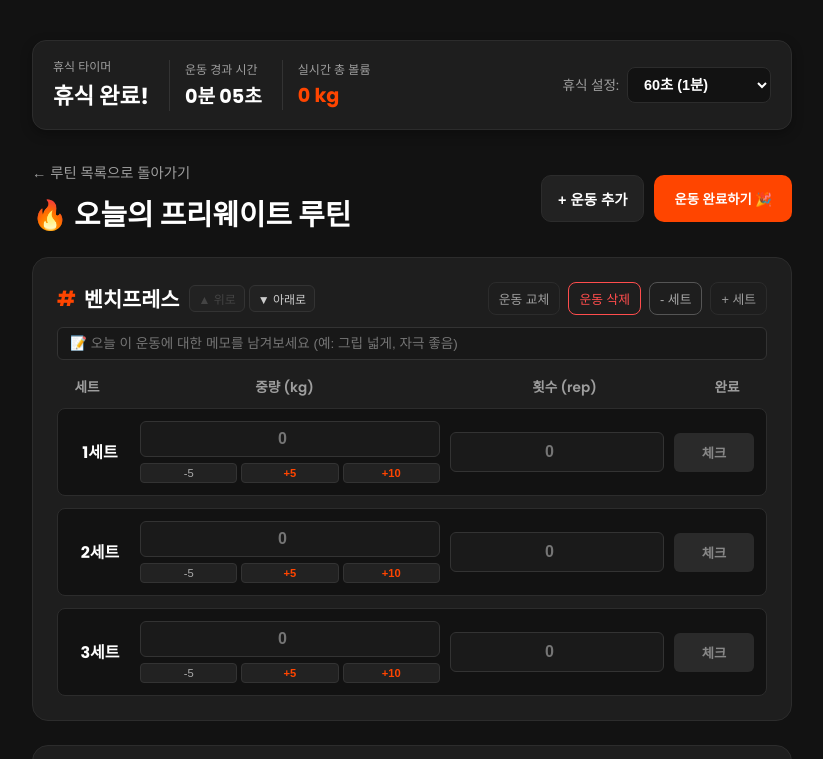
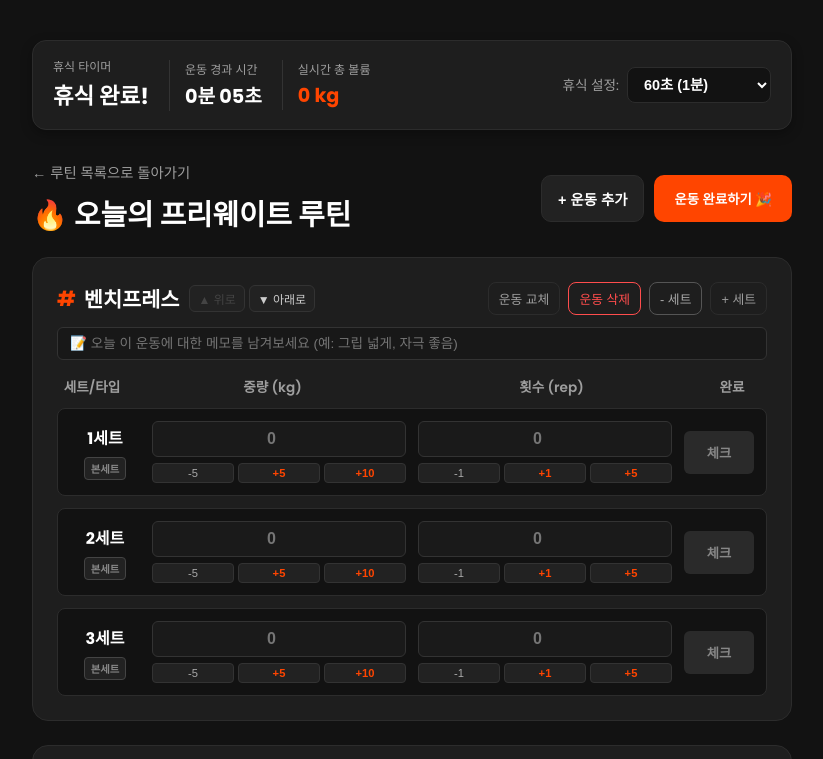
Before and after one commit to yoonjichang/yoonjichang, a React (Vite) app: page /workout in a window 1280 px wide. Shown: the top 759 px of the page, without its empty margins (228-1051 px from the left). Built offline with nearby package versions, Linux system fonts and the light colour scheme.

Commit message:
횟수 간편 조절 버튼 추가 및 세트 타입(웜업/드롭/실패) 지정 기능 적용

```diff
--- a/src/pages/WorkoutSession.jsx
+++ b/src/pages/WorkoutSession.jsx
@@ -122,17 +122,17 @@ export default function WorkoutSession() {
 
   const [exerciseList, setExerciseList] = useState(routine.exercises);
 
-  // 세트 데이터 및 노트 관리 상태
+  // 📝 세트 타입(type) 속성이 추가된 데이터 구조
   const [workoutData, setWorkoutData] = useState(() => {
     const initialData = {};
     routine.exercises.forEach((ex) => {
       initialData[ex] = {
         sets: [
-          { set: 1, weight: '', reps: '', done: false },
-          { set: 2, weight: '', reps: '', done: false },
-          { set: 3, weight: '', reps: '', done: false },
+          { set: 1, weight: '', reps: '', done: false, type: 'normal' },
+          { set: 2, weight: '', reps: '', done: false, type: 'normal' },
+          { set: 3, weight: '', reps: '', done: false, type: 'normal' },
         ],
-        note: '' // 📝 종목별 메모
+        note: ''
       };
     });
     return initialData;
@@ -191,14 +191,9 @@ export default function WorkoutSession() {
       for (const record of history) {
         if (record.data && record.data[exName]) {
           const target = record.data[exName];
-          // 하위 호환성 (기존 객체 형태 또는 새 배열 형태 대응)
           const setsArr = Array.isArray(target) ? target : target.sets;
           const noteStr = Array.isArray(target) ? '' : (target.note || '');
-          return {
-            date: record.date,
-            sets: setsArr,
-            note: noteStr
-          };
+          return { date: record.date, sets: setsArr, note: noteStr };
         }
       }
     } catch (e) {
@@ -218,18 +213,16 @@ export default function WorkoutSession() {
       set: idx + 1,
       weight: s.weight || '',
       reps: s.reps || '',
-      done: false
+      done: false,
+      type: s.type || 'normal' // 이전 기록의 타입도 함께 불러옴
     }));
 
     setWorkoutData({
       ...workoutData,
-      [exName]: {
-        sets: clonedSets,
-        note: lastRecord.note || ''
-      }
+      [exName]: { sets: clonedSets, note: lastRecord.note || '' }
     });
 
-    alert(`📌 ${exName}의 직전 기록(${lastRecord.date})을 불러왔습니다!`);
+    alert(`📌 ${exName}의 직전 기록을 불러왔습니다!`);
   };
 
   const [restTimeSetting, setRestTimeSetting] = useState(60);
@@ -259,7 +252,6 @@ export default function WorkoutSession() {
     setWorkoutData(updated);
   };
 
-  // 📝 메모 변경 핸들러
   const handleNoteChange = (exerciseName, value) => {
     const updated = { ...workoutData };
     updated[exerciseName].note = value;
@@ -271,6 +263,25 @@ export default function WorkoutSession() {
     const currentWeight = Number(updated[exerciseName].sets[setIndex].weight) || 0;
     const newWeight = Math.max(0, currentWeight + amount);
     updated[exerciseName].sets[setIndex].weight = newWeight === 0 ? '' : newWeight.toString();
+    setWorkoutData(updated);
+  };
+
+  // ⚡ 횟수(Reps) 간편 조절 함수 (-1, +1, +5)
+  const handleAddReps = (exerciseName, setIndex, amount) => {
+    const updated = { ...workoutData };
+    const currentReps = Number(updated[exerciseName].sets[setIndex].reps) || 0;
+    const newReps = Math.max(0, currentReps + amount);
+    updated[exerciseName].sets[setIndex].reps = newReps === 0 ? '' : newReps.toString();
+    setWorkoutData(updated);
+  };
+
+  // 🔄 세트 타입(웜업/드롭/실패/본세트) 변경 핸들러
+  const toggleSetType = (exerciseName, setIndex) => {
+    const types = ['normal', 'warmup', 'drop', 'failure'];
+    const updated = { ...workoutData };
+    const currentType = updated[exerciseName].sets[setIndex].type || 'normal';
+    const nextIndex = (types.indexOf(currentType) + 1) % types.length;
+    updated[exerciseName].sets[setIndex].type = types[nextIndex];
     setWorkoutData(updated);
   };
 
@@ -290,13 +301,14 @@ export default function WorkoutSession() {
     const updated = { ...workoutData };
     const currentSets = updated[exerciseName].sets;
     const newSetNumber = currentSets.length + 1;
-    const lastSet = currentSets[currentSets.length - 1] || { weight: '', reps: '' };
+    const lastSet = currentSets[currentSets.length - 1] || { weight: '', reps: '', type: 'normal' };
 
     currentSets.push({
       set: newSetNumber,
       weight: lastSet.weight,
       reps: lastSet.reps,
-      done: false
+      done: false,
+      type: 'normal' // 새로 추가되는 세트는 기본적으로 '본세트'
     });
     setWorkoutData(updated);
   };
@@ -346,9 +358,9 @@ export default function WorkoutSession() {
         ...workoutData,
         [selectedEx]: {
           sets: [
-            { set: 1, weight: '', reps: '', done: false },
-            { set: 2, weight: '', reps: '', done: false },
-            { set: 3, weight: '', reps: '', done: false },
+            { set: 1, weight: '', reps: '', done: false, type: 'normal' },
+            { set: 2, weight: '', reps: '', done: false, type: 'normal' },
+            { set: 3, weight: '', reps: '', done: false, type: 'normal' },
           ],
           note: ''
         }
@@ -360,9 +372,9 @@ export default function WorkoutSession() {
       const updatedData = { ...workoutData };
       updatedData[selectedEx] = updatedData[targetExerciseForReplace] || {
         sets: [
-          { set: 1, weight: '', reps: '', done: false },
-          { set: 2, weight: '', reps: '', done: false },
-          { set: 3, weight: '', reps: '', done: false },
+          { set: 1, weight: '', reps: '', done: false, type: 'normal' },
+          { set: 2, weight: '', reps: '', done: false, type: 'normal' },
+          { set: 3, weight: '', reps: '', done: false, type: 'normal' },
         ],
         note: ''
       };
@@ -383,7 +395,7 @@ export default function WorkoutSession() {
       title: routine.title,
       duration: formatWorkoutDuration(secondsElapsed),
       totalVolume: totalVol,
-      data: workoutData // 세트 정보 및 메모가 포함된 구조체 저장
+      data: workoutData
     };
 
     const existingRecords = JSON.parse(localStorage.getItem('lifton_workout_history') || '[]');
@@ -399,6 +411,25 @@ export default function WorkoutSession() {
     const mins = Math.floor(seconds / 60);
     const secs = seconds % 60;
     return `${mins}:${secs < 10 ? '0' : ''}${secs}`;
+  };
+
+  // 🏷️ 세트 타입별 UI 색상 지정 함수
+  const getTypeStyle = (type) => {
+    switch(type) {
+      case 'warmup': return { backgroundColor: '#ff9800', color: '#fff', border: 'none' };
+      case 'drop': return { backgroundColor: '#2196f3', color: '#fff', border: 'none' };
+      case 'failure': return { backgroundColor: '#f44336', color: '#fff', border: 'none' };
+      default: return { backgroundColor: '#222', color: '#888', border: '1px solid #444' };
+    }
+  };
+
+  const getTypeLabel = (type) => {
+    switch(type) {
+      case 'warmup': return '🔥웜업';
+      case 'drop': return '📉드롭';
+      case 'failure': return '💀실패';
+      default: return '본세트';
+    }
   };
 
   return (
@@ -508,48 +539,16 @@ export default function WorkoutSession() {
                   </h3>
 
                   <div style={{ display: 'flex', gap: '4px' }}>
-                    <button
-                      onClick={() => moveExerciseUp(idx)}
-                      disabled={idx === 0}
-                      style={{ backgroundColor: '#222', border: '1px solid #333', color: idx === 0 ? '#444' : '#ccc', padding: '4px 8px', borderRadius: '6px', fontSize: '0.75rem', cursor: idx === 0 ? 'not-allowed' : 'pointer' }}
-                    >
-                      ▲ 위로
-                    </button>
-                    <button
-                      onClick={() => moveExerciseDown(idx)}
-                      disabled={idx === exerciseList.length - 1}
-                      style={{ backgroundColor: '#222', border: '1px solid #333', color: idx === exerciseList.length - 1 ? '#444' : '#ccc', padding: '4px 8px', borderRadius: '6px', fontSize: '0.75rem', cursor: idx === exerciseList.length - 1 ? 'not-allowed' : 'pointer' }}
-                    >
-                      ▼ 아래로
-                    </button>
+                    <button onClick={() => moveExerciseUp(idx)} disabled={idx === 0} style={{ backgroundColor: '#222', border: '1px solid #333', color: idx === 0 ? '#444' : '#ccc', padding: '4px 8px', borderRadius: '6px', fontSize: '0.75rem', cursor: idx === 0 ? 'not-allowed' : 'pointer' }}>▲ 위로</button>
+                    <button onClick={() => moveExerciseDown(idx)} disabled={idx === exerciseList.length - 1} style={{ backgroundColor: '#222', border: '1px solid #333', color: idx === exerciseList.length - 1 ? '#444' : '#ccc', padding: '4px 8px', borderRadius: '6px', fontSize: '0.75rem', cursor: idx === exerciseList.length - 1 ? 'not-allowed' : 'pointer' }}>▼ 아래로</button>
                   </div>
                 </div>
 
                 <div style={{ display: 'flex', gap: '8px' }}>
-                  <button
-                    onClick={() => openReplaceExerciseModal(exName)}
-                    style={{ background: 'transparent', border: '1px solid var(--border)', color: 'var(--sub)', padding: '6px 10px', borderRadius: '8px', fontSize: '0.8rem', cursor: 'pointer' }}
-                  >
-                    운동 교체
-                  </button>
-                  <button
-                    onClick={() => removeExercise(exName)}
-                    style={{ background: 'transparent', border: '1px solid #ff4d4d', color: '#ff4d4d', padding: '6px 10px', borderRadius: '8px', fontSize: '0.8rem', cursor: 'pointer' }}
-                  >
-                    운동 삭제
-                  </button>
-                  <button
-                    onClick={() => removeSet(exName)}
-                    style={{ background: 'transparent', border: '1px solid #555', color: '#aaa', padding: '6px 10px', borderRadius: '8px', fontSize: '0.8rem', cursor: 'pointer' }}
-                  >
-                    - 세트
-                  </button>
-                  <button
-                    onClick={() => addSet(exName)}
-                    style={{ background: 'transparent', border: '1px solid var(--border)', color: 'var(--sub)', padding: '6px 10px', borderRadius: '8px', fontSize: '0.8rem', cursor: 'pointer' }}
-                  >
-                    + 세트
-                  </button>
+                  <button onClick={() => openReplaceExerciseModal(exName)} style={{ background: 'transparent', border: '1px solid var(--border)', color: 'var(--sub)', padding: '6px 10px', borderRadius: '8px', fontSize: '0.8rem', cursor: 'pointer' }}>운동 교체</button>
+                  <button onClick={() => removeExercise(exName)} style={{ background: 'transparent', border: '1px solid #ff4d4d', color: '#ff4d4d', padding: '6px 10px', borderRadius: '8px', fontSize: '0.8rem', cursor: 'pointer' }}>운동 삭제</button>
+                  <button onClick={() => removeSet(exName)} style={{ background: 'transparent', border: '1px solid #555', color: '#aaa', padding: '6px 10px', borderRadius: '8px', fontSize: '0.8rem', cursor: 'pointer' }}>- 세트</button>
+                  <button onClick={() => addSet(exName)} style={{ background: 'transparent', border: '1px solid var(--border)', color: 'var(--sub)', padding: '6px 10px', borderRadius: '8px', fontSize: '0.8rem', cursor: 'pointer' }}>+ 세트</button>
                 </div>
               </div>
 
@@ -573,39 +572,28 @@ export default function WorkoutSession() {
                     )}
                   </div>
 
-                  <button
-                    type="button"
-                    onClick={() => handleLoadLastRecord(exName)}
-                    style={{
-                      backgroundColor: 'var(--primary)', color: '#fff', border: 'none',
-                      padding: '6px 12px', borderRadius: '6px', fontSize: '0.8rem', fontWeight: '700', cursor: 'pointer',
-                      whiteSpace: 'nowrap'
-                    }}
-                  >
+                  <button type="button" onClick={() => handleLoadLastRecord(exName)} style={{ backgroundColor: 'var(--primary)', color: '#fff', border: 'none', padding: '6px 12px', borderRadius: '6px', fontSize: '0.8rem', fontWeight: '700', cursor: 'pointer', whiteSpace: 'nowrap' }}>
                     📥 이 기록 불러오기
                   </button>
                 </div>
               )}
 
-              {/* 📝 운동별 메모 입력창 */}
               <div style={{ marginBottom: '16px' }}>
                 <input
                   type="text"
                   placeholder="📝 오늘 이 운동에 대한 메모를 남겨보세요 (예: 그립 넓게, 자극 좋음)"
                   value={currentExData.note}
                   onChange={(e) => handleNoteChange(exName, e.target.value)}
-                  style={{
-                    width: '100%', padding: '8px 12px', borderRadius: '6px', backgroundColor: '#181818',
-                    border: '1px solid #333', color: '#ddd', fontSize: '0.85rem'
-                  }}
+                  style={{ width: '100%', padding: '8px 12px', borderRadius: '6px', backgroundColor: '#181818', border: '1px solid #333', color: '#ddd', fontSize: '0.85rem' }}
                 />
               </div>
 
+              {/* 💡 그리드 비율을 중량/횟수가 대칭이 되도록 조정 (70px 1fr 1fr 70px) */}
               <div style={{
-                display: 'grid', gridTemplateColumns: '60px 1.4fr 1fr 80px', gap: '10px',
+                display: 'grid', gridTemplateColumns: '70px 1fr 1fr 70px', gap: '12px',
                 marginBottom: '10px', fontSize: '0.85rem', color: 'var(--sub)', fontWeight: '600', textAlign: 'center'
               }}>
-                <div>세트</div>
+                <div>세트/타입</div>
                 <div>중량 (kg)</div>
                 <div>횟수 (rep)</div>
                 <div>완료</div>
@@ -616,68 +604,66 @@ export default function WorkoutSession() {
                   <div
                     key={setIdx}
                     style={{
-                      display: 'grid', gridTemplateColumns: '60px 1.4fr 1fr 80px', gap: '10px', alignItems: 'center',
+                      display: 'grid', gridTemplateColumns: '70px 1fr 1fr 70px', gap: '12px', alignItems: 'center',
                       backgroundColor: setItem.done ? '#1a261a' : '#121212',
                       padding: '12px', borderRadius: '8px', border: setItem.done ? '1px solid #2e7d32' : '1px solid var(--border)',
                       transition: '0.2s'
                     }}
                   >
-                    <div style={{ textAlign: 'center', fontWeight: '700', color: setItem.done ? '#4caf50' : 'var(--text)' }}>
+                    {/* 세트 번호 및 🏷️ 세트 타입(웜업/드롭/실패) 지정 뱃지 */}
+                    <div style={{ display: 'flex', flexDirection: 'column', alignItems: 'center', gap: '6px' }}>
+                      <div style={{ fontWeight: '700', color: setItem.done ? '#4caf50' : 'var(--text)' }}>
                         {setItem.set}세트
                       </div>
+                      <button
+                        onClick={() => toggleSetType(exName, setIdx)}
+                        style={{
+                          fontSize: '0.65rem', padding: '3px 6px', borderRadius: '4px', cursor: 'pointer', fontWeight: '700',
+                          ...getTypeStyle(setItem.type)
+                        }}
+                        title="클릭하여 세트 타입 변경"
+                      >
+                        {getTypeLabel(setItem.type)}
+                      </button>
+                    </div>
 
+                    {/* 중량 입력 및 간편 조절 버튼 */}
                     <div style={{ display: 'flex', flexDirection: 'column', gap: '6px' }}>
                       <input
                         type="number"
                         placeholder="0"
                         value={setItem.weight}
                         onChange={(e) => handleInputChange(exName, setIdx, 'weight', e.target.value)}
-                        style={{
-                          width: '100%', padding: '8px', borderRadius: '6px', backgroundColor: '#1a1a1a',
-                          border: '1px solid #333', color: '#fff', textAlign: 'center', fontSize: '1rem', fontWeight: '600'
-                        }}
+                        style={{ width: '100%', padding: '8px', borderRadius: '6px', backgroundColor: '#1a1a1a', border: '1px solid #333', color: '#fff', textAlign: 'center', fontSize: '1rem', fontWeight: '600' }}
                       />
                       <div style={{ display: 'flex', justifyContent: 'space-between', gap: '4px' }}>
-                        <button
-                          type="button"
-                          onClick={() => handleAddWeight(exName, setIdx, -5)}
-                          style={{ flex: 1, backgroundColor: '#222', border: '1px solid #333', color: '#aaa', fontSize: '0.7rem', padding: '3px 0', borderRadius: '4px', cursor: 'pointer' }}
-                        >
-                          -5
-                        </button>
-                        <button
-                          type="button"
-                          onClick={() => handleAddWeight(exName, setIdx, 5)}
-                          style={{ flex: 1, backgroundColor: '#222', border: '1px solid #333', color: 'var(--primary)', fontSize: '0.7rem', padding: '3px 0', borderRadius: '4px', cursor: 'pointer', fontWeight: '700' }}
-                        >
-                          +5
-                        </button>
-                        <button
-                          type="button"
-                          onClick={() => handleAddWeight(exName, setIdx, 10)}
-                          style={{ flex: 1, backgroundColor: '#222', border: '1px solid #333', color: 'var(--primary)', fontSize: '0.7rem', padding: '3px 0', borderRadius: '4px', cursor: 'pointer', fontWeight: '700' }}
-                        >
-                          +10
-                        </button>
+                        <button type="button" onClick={() => handleAddWeight(exName, setIdx, -5)} style={{ flex: 1, backgroundColor: '#222', border: '1px solid #333', color: '#aaa', fontSize: '0.7rem', padding: '3px 0', borderRadius: '4px', cursor: 'pointer' }}>-5</button>
+                        <button type="button" onClick={() => handleAddWeight(exName, setIdx, 5)} style={{ flex: 1, backgroundColor: '#222', border: '1px solid #333', color: 'var(--primary)', fontSize: '0.7rem', padding: '3px 0', borderRadius: '4px', cursor: 'pointer', fontWeight: '700' }}>+5</button>
+                        <button type="button" onClick={() => handleAddWeight(exName, setIdx, 10)} style={{ flex: 1, backgroundColor: '#222', border: '1px solid #333', color: 'var(--primary)', fontSize: '0.7rem', padding: '3px 0', borderRadius: '4px', cursor: 'pointer', fontWeight: '700' }}>+10</button>
                       </div>
                     </div>
 
+                    {/* 횟수 입력 및 ⚡ 간편 조절 버튼 추가됨 (-1, +1, +5) */}
+                    <div style={{ display: 'flex', flexDirection: 'column', gap: '6px' }}>
                       <input
                         type="number"
                         placeholder="0"
                         value={setItem.reps}
                         onChange={(e) => handleInputChange(exName, setIdx, 'reps', e.target.value)}
-                      style={{
-                        width: '100%', padding: '10px', borderRadius: '6px', backgroundColor: '#1a1a1a',
-                        border: '1px solid #333', color: '#fff', textAlign: 'center', fontSize: '1rem', fontWeight: '600'
-                      }}
+                        style={{ width: '100%', padding: '8px', borderRadius: '6px', backgroundColor: '#1a1a1a', border: '1px solid #333', color: '#fff', textAlign: 'center', fontSize: '1rem', fontWeight: '600' }}
                       />
+                      <div style={{ display: 'flex', justifyContent: 'space-between', gap: '4px' }}>
+                        <button type="button" onClick={() => handleAddReps(exName, setIdx, -1)} style={{ flex: 1, backgroundColor: '#222', border: '1px solid #333', color: '#aaa', fontSize: '0.7rem', padding: '3px 0', borderRadius: '4px', cursor: 'pointer' }}>-1</button>
+                        <button type="button" onClick={() => handleAddReps(exName, setIdx, 1)} style={{ flex: 1, backgroundColor: '#222', border: '1px solid #333', color: 'var(--primary)', fontSize: '0.7rem', padding: '3px 0', borderRadius: '4px', cursor: 'pointer', fontWeight: '700' }}>+1</button>
+                        <button type="button" onClick={() => handleAddReps(exName, setIdx, 5)} style={{ flex: 1, backgroundColor: '#222', border: '1px solid #333', color: 'var(--primary)', fontSize: '0.7rem', padding: '3px 0', borderRadius: '4px', cursor: 'pointer', fontWeight: '700' }}>+5</button>
+                      </div>
+                    </div>
 
                     <div style={{ textAlign: 'center' }}>
                       <button
                         onClick={() => toggleSetDone(exName, setIdx)}
                         style={{
-                          width: '100%', padding: '10px 0', borderRadius: '6px', cursor: 'pointer', fontWeight: '700',
+                          width: '100%', padding: '12px 0', borderRadius: '6px', cursor: 'pointer', fontWeight: '700',
                           backgroundColor: setItem.done ? '#4caf50' : '#2a2a2a',
                           color: setItem.done ? '#fff' : '#888',
                           border: 'none', transition: '0.2s'
@@ -694,7 +680,7 @@ export default function WorkoutSession() {
         })}
       </div>
 
-      {/* 운동 추가/교체 모달 */}
+      {/* 운동 추가/교체 모달 생략 (위와 동일) */}
       {isPickerModalOpen && (
         <div style={{
           position: 'fixed', top: 0, left: 0, width: '100%', height: '100%',
@@ -709,12 +695,7 @@ export default function WorkoutSession() {
               <h2 style={{ fontSize: '1.4rem', color: 'var(--text)', margin: 0 }}>
                 {pickerMode === 'add' ? '➕ 운동 추가하기' : '🔄 운동 교체하기'}
               </h2>
-              <button
-                onClick={() => setIsPickerModalOpen(false)}
-                style={{ background: 'transparent', border: 'none', color: '#888', fontSize: '1.2rem', cursor: 'pointer' }}
-              >
-                ✕
-              </button>
+              <button onClick={() => setIsPickerModalOpen(false)} style={{ background: 'transparent', border: 'none', color: '#888', fontSize: '1.2rem', cursor: 'pointer' }}>✕</button>
             </div>
 
             <div style={{ display: 'flex', gap: '6px', marginBottom: '16px', overflowX: 'auto', paddingBottom: '4px' }}>
@@ -736,10 +717,7 @@ export default function WorkoutSession() {
               ))}
             </div>
 
-            <div style={{
-              display: 'grid', gridTemplateColumns: 'repeat(2, 1fr)', gap: '8px',
-              maxHeight: '300px', overflowY: 'auto', padding: '4px'
-            }}>
+            <div style={{ display: 'grid', gridTemplateColumns: 'repeat(2, 1fr)', gap: '8px', maxHeight: '300px', overflowY: 'auto', padding: '4px' }}>
               {EXERCISE_DATABASE[selectedCategory].map((ex, index) => (
                 <div
                   key={index}
@@ -747,8 +725,7 @@ export default function WorkoutSession() {
                   style={{
                     padding: '12px', borderRadius: '8px', cursor: 'pointer', fontSize: '0.9rem',
                     backgroundColor: '#1a1a1a', border: '1px solid #2c2c2c', color: '#ddd',
-                    display: 'flex', justifyContent: 'space-between', alignItems: 'center',
-                    transition: '0.15s'
+                    display: 'flex', justifyContent: 'space-between', alignItems: 'center', transition: '0.15s'
                   }}
                   onMouseOver={(e) => e.currentTarget.style.borderColor = 'var(--primary)'}
                   onMouseOut={(e) => e.currentTarget.style.borderColor = '#2c2c2c'}
```
Lines whose indentation alone changed are shown as unchanged.
